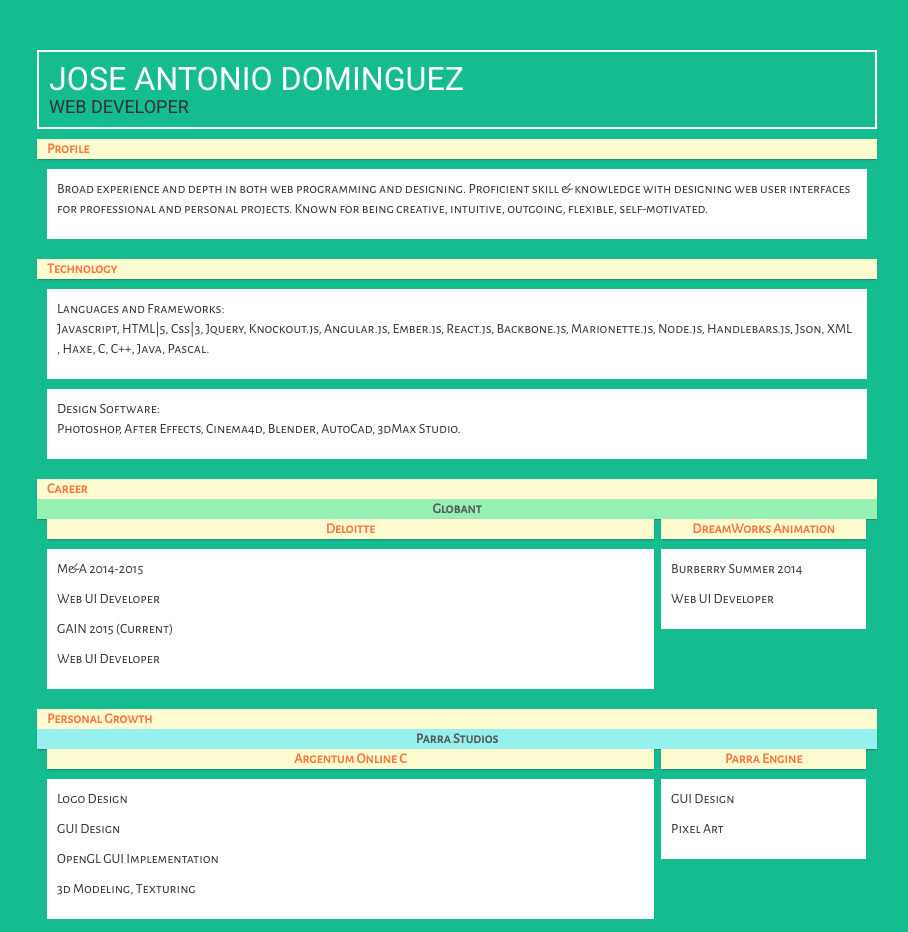
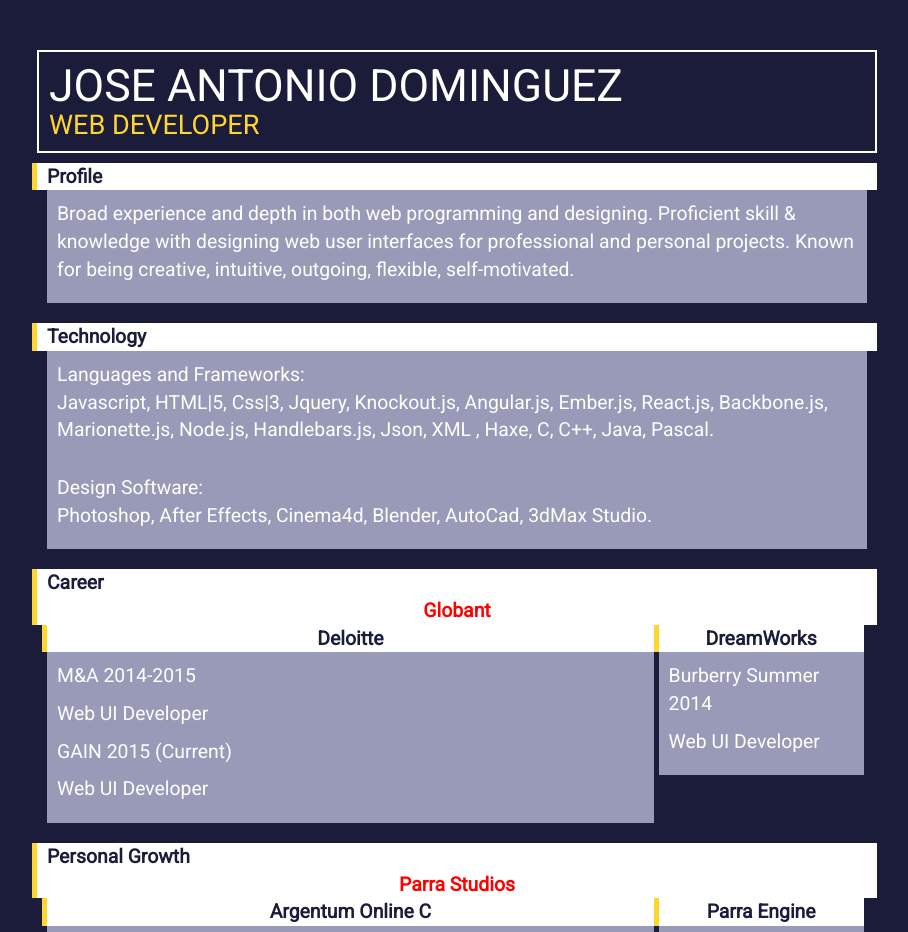
Before and after one commit to josead/josead.github.io, a website: page index.html in a window 1280 px wide. Shown: the top 932 px of the page, without its empty margins (183-1091 px from the left). Drawn offline with nearby package versions, Linux system fonts and the light colour scheme.

Commit message:
Almost there

```diff
--- a/css/main.css
+++ b/css/main.css
@@ -1,11 +1,13 @@
 @import url(http://fonts.googleapis.com/css?family=Economica:400,400italic);
 
 html, body {
-    background: #15BC90;
+    background: #1A1C3A;
+    font-size: 1.1em;
+    font-family: Roboto;
+
 }
 
 header {
-    font-family: Roboto;
     margin-top: 50px;
     border: 2px white solid;
 }
@@ -13,13 +15,14 @@
 header h1 {
     font-size: 2.3em;
 }
+header h4 {
+    font-size: 1.4em;
+    color: #FFD62E;
+}
+
 header h1,
 header h4 {
     margin: 0;
-}
-
-section {
-    font-family: Alegreya Sans SC;
 }
 
 .uppercased{
@@ -42,9 +45,9 @@
         left: calc(50% - 420px);
     }
     .card .simple-content{
-        background: white;
+        color: white;
+        background: #999AB8;
         padding: 10px;
-        margin-top: 10px;
     }
     .card .full-width-content {
         width: 100%;
@@ -54,8 +57,8 @@
         width: calc(100% + 20px);
         left: -10px;
         padding: 0 10px;
-        box-shadow: 0 1px 2px -1px;
-        background: #FFFCD2;
+        box-shadow: -5px 0px 0px 0px #FFD62E;
+        background: #FFFFFF;
     }
     .card .title.fancy-title {
         width: 100%;
@@ -63,7 +66,7 @@
     }
 
     .card span {
-        color: #FC763E;
+        color: #1A1C3A;
         font-weight: bold;
     }
 }
@@ -85,7 +88,6 @@
 .card .width-25-content {
     width: 25%;
     display: inline-block;
-    margin-left: 5px;
     vertical-align: top;
 }
 
@@ -94,15 +96,15 @@
 }
 
 #GlbTitle {
-    background: #96F0B3;
+    background: white;
 }
 #GlbTitle span {
-    color: #575757;
+    color: #FF0000;
 }
 
 #ParraStudiosTitle {
-    background: #96F0ED;
+    background: white;
 }
 #ParraStudiosTitle span {
-    color: #575757;
+    color: #FF0000;
 }
--- a/index.html
+++ b/index.html
@@ -50,7 +50,7 @@
                 <div class="fancy-content">
                     <div id="GlbTitle" class="title full-width-content"><span>Globant</span></div>
                     <div class="title fancy-title width-75-content"><span>Deloitte</span></div>
-                    <div class="title fancy-title width-25-content"><span>DreamWorks Animation</span></div>
+                    <div class="title fancy-title width-25-content"><span>DreamWorks</span></div>
                     <div class="simple-content width-75-content">
                         <p>M&A 2014-2015</p>
                         <p>Web UI Developer</p>
```
